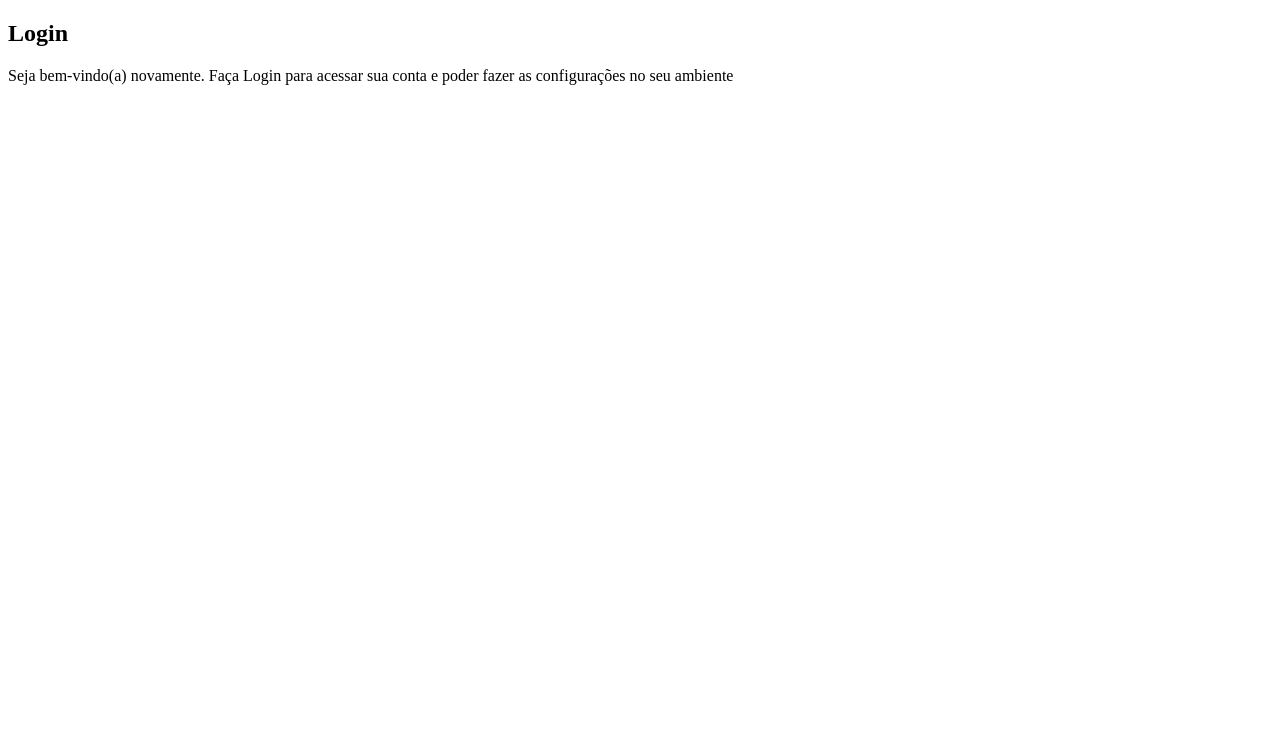
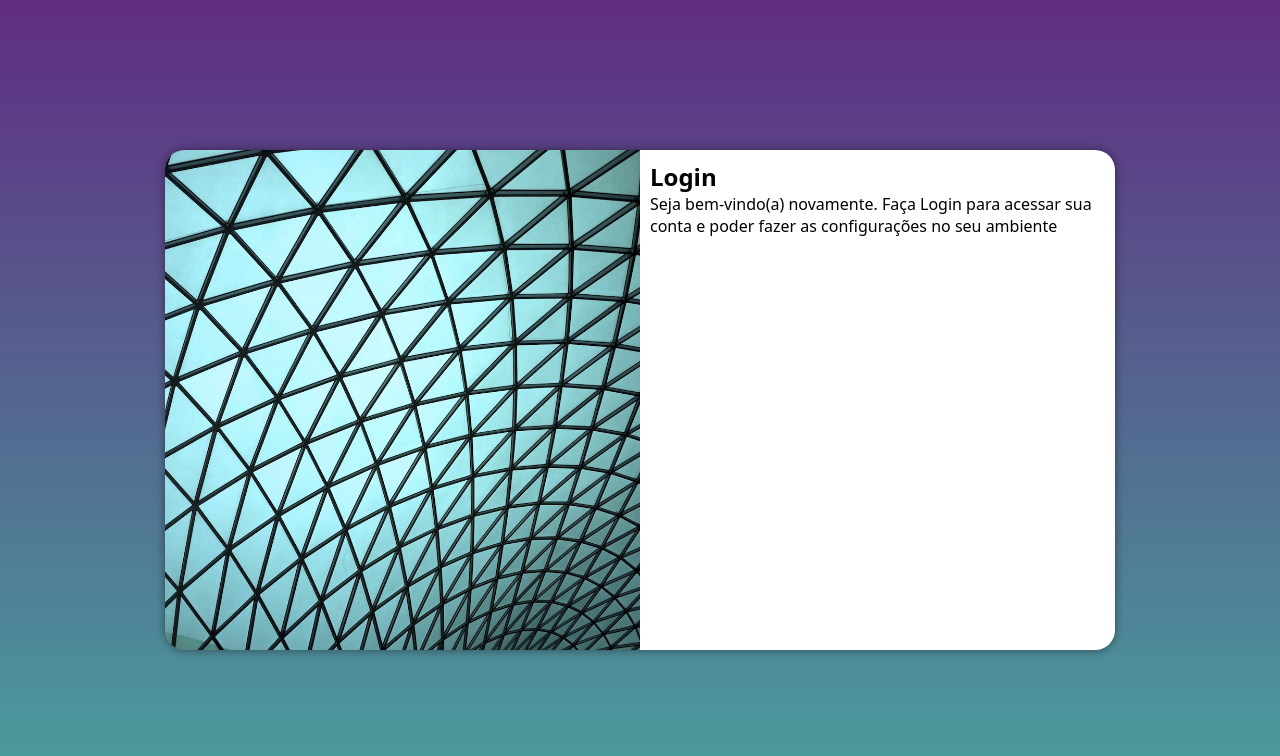
Before and after one commit to JoaovmSantos/projeto-login, a plain HTML site: page index.html in a window 1280 px wide. Drawn offline with Linux system fonts and the light colour scheme.

Commit message:
criei as media-queries do projeto

```diff
--- /dev/null
+++ b/estilos/media-query.css
@@ -0,0 +1,43 @@
+@charset "UTF-8";
+
+@media screen and (min-width: 768px) and (max-width: 992px){
+    body{
+        background-image: linear-gradient(to top, #49a09d, #5f2c82);
+    }
+    section#login{
+        width: 80vw;
+    }
+
+    section#login > div#imagem{
+        float: left;
+        width: 30%;
+        height: 100%;
+    }
+
+    section#login > div#formulario{
+        float: right;
+        width: 70%;
+        height: 100%;
+    }
+}
+
+@media screen and (min-width: 992px){
+    body{
+        background-image: linear-gradient(to top, #49a09d, #5f2c82);
+    }
+    section#login{
+        width: 950px;
+    }
+
+    section#login > div#imagem{
+        float: left;
+        width: 50%;
+        height: 100%;
+    }
+
+    section#login > div#formulario{
+        float: right;
+        width: 50%;
+        height: 100%;
+    }
+}
--- a/estilos/style.css
+++ b/estilos/style.css
@@ -5,3 +5,50 @@
 verde: #49a09d
 Lilás #5f2c82
 */
+
+*{
+    font-family: system-ui, -apple-system, BlinkMacSystemFont, 'Segoe UI', Roboto, Oxygen, Ubuntu, Cantarell, 'Open Sans', 'Helvetica Neue', sans-serif;
+    padding: 0px;
+    margin: 0px;
+    box-sizing: border-box;
+}
+
+body, html{
+    background-color: #5f2c82;
+    height: 100vh;
+    width: 100vw;
+}
+
+main{
+    position: relative;
+    height: 100vh;
+    width: 100vw;
+}
+
+section#login{
+    position: absolute;
+    top: 50%;
+    left: 50%;
+    transform: translate(-50%, -50%);
+    overflow: hidden;
+    background-color: white;
+    width: 250px;
+    height: 500px;
+    border-radius: 20px;
+    box-shadow: 0px 0px 10px rgba(0, 0, 0, 0.452);
+    transition: width .3s height .3s;
+    transition-timing-function: ease;
+}
+
+section#login > div#imagem{
+    display: block;
+    background: #5f2c82 url('../imagens/pattern.jpg') no-repeat;
+    background-size: cover;
+    background-position: center center;
+    height: 200px;
+}
+
+section#login > div#formulario{
+    display: block;
+    padding: 10px;
+}
--- a/index.html
+++ b/index.html
@@ -6,6 +6,7 @@
     <meta name="viewport" content="width=device-width, initial-scale=1.0">
     <title>Login</title>
     <link rel="stylesheet" href="estilos/style.css">
+    <link rel="stylesheet" href="estilos/media-query.css">
 </head>
 <body>
 
```
